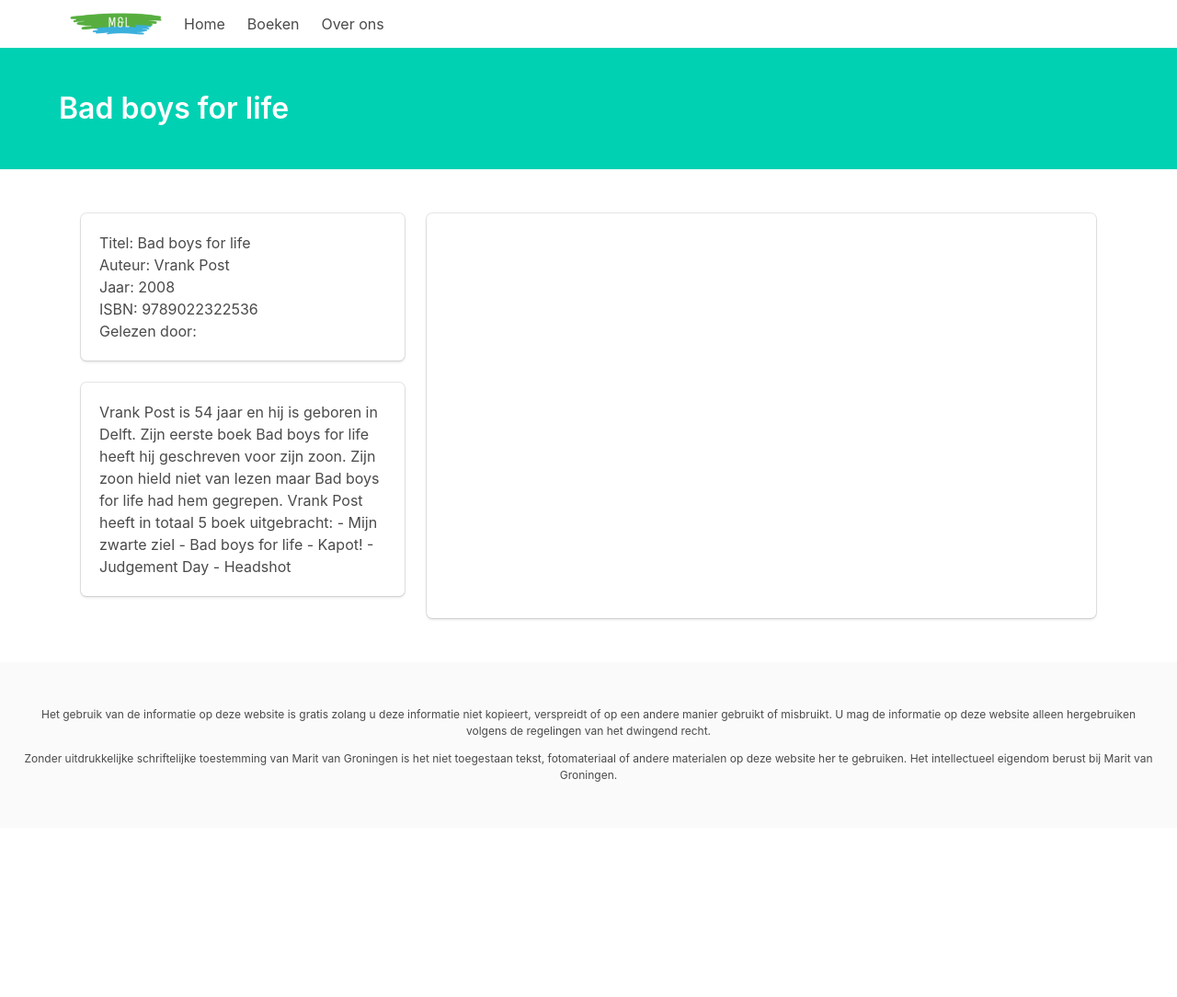
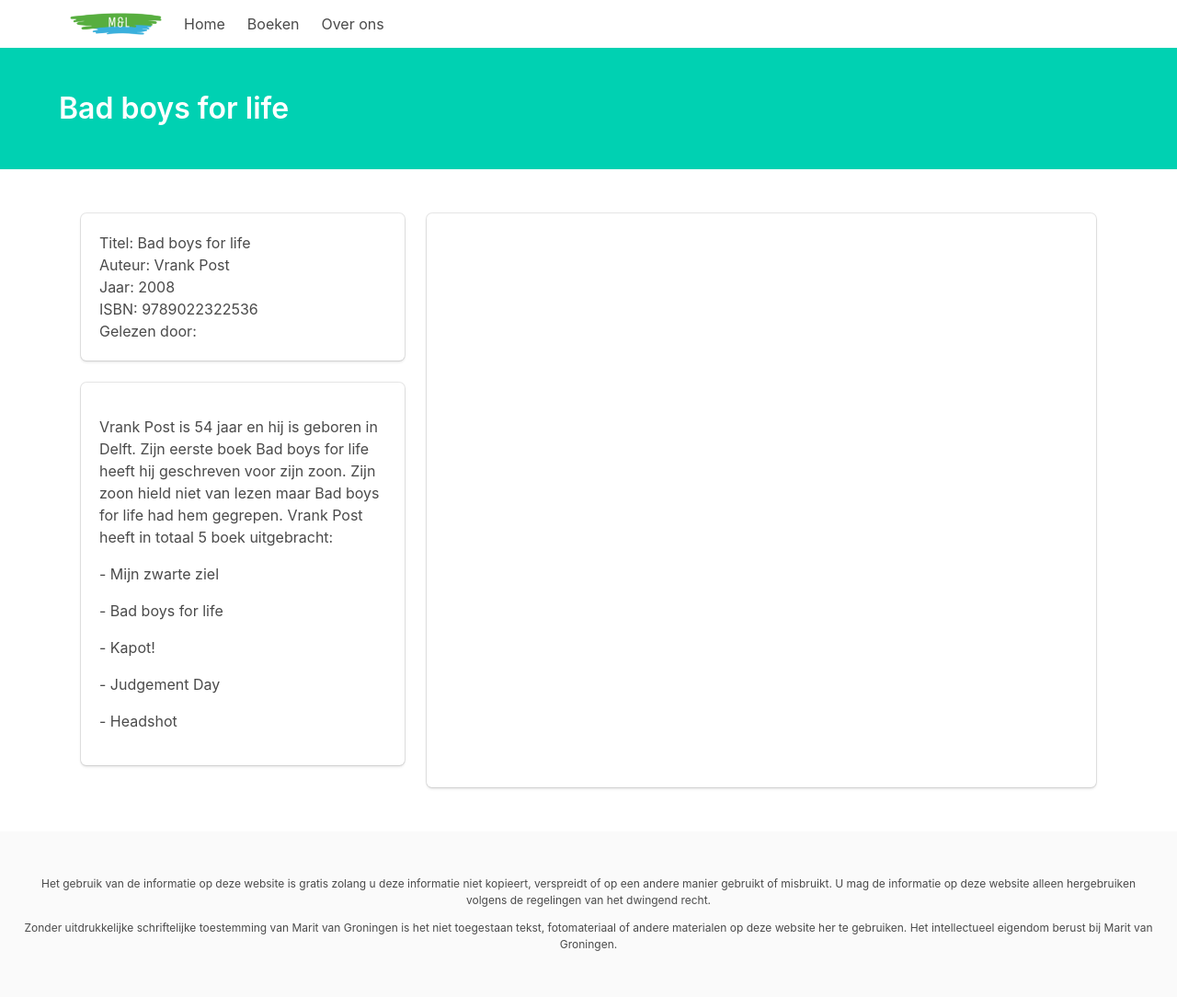
Before and after one commit to groninge01/marit, a Jekyll site: the page built from _books/bad-boy-for-life.md, in a window 1280 px wide. Shown: the whole page at 92% size. Built offline with Jekyll 4.4.1, drawn with Linux system fonts in a browser that asks for light colours; nearby versions of some CDN libraries; a script that is not in the unit is left out; before the commit the page ends 900 px from its top, so only the background shows below that.

Commit message:
removed p tags

```diff
--- a/_layouts/book-tile.html
+++ b/_layouts/book-tile.html
@@ -15,7 +15,7 @@ layout: default
                 <p>Gelezen door: {{ page.read-by }}</p>
             </div>
             <div class="tile is-child box content">
-                <p>{{ page.author_description | markdownify | remove: '<p>' | remove: '</p>' }}</p>
+                <p>{{ page.author_description | markdownify }}</p>
             </div>
             <div class="tile is-child">
             </div>
```
